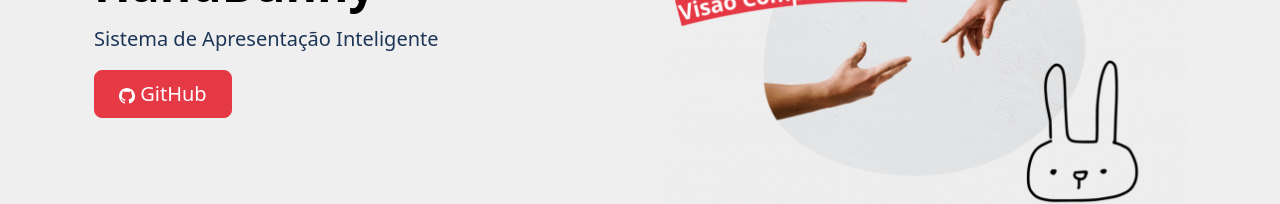
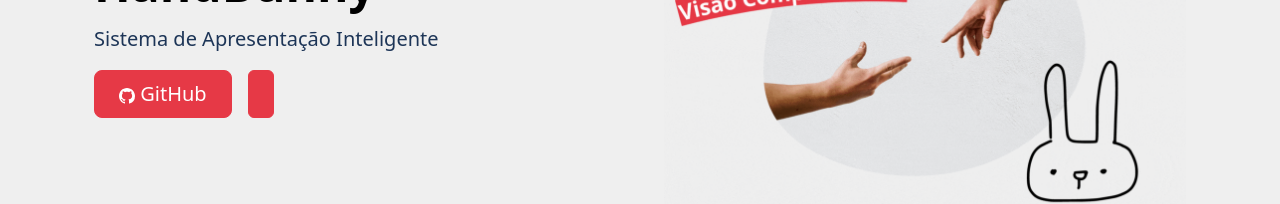
Before and after one commit to handbunny/handbunny.github.io, a website: page index.html in a window 1280 px wide. Shown: the part 315-519 px from the top of the page. Drawn offline with Linux system fonts and the light colour scheme.

Commit message:
Update index.html

```diff
--- a/index.html
+++ b/index.html
@@ -37,6 +37,8 @@
                 <path d="M8 0C3.58 0 0 3.58 0 8c0 3.54 2.29 6.53 5.47 7.59.4.07.55-.17.55-.38 0-.19-.01-.82-.01-1.49-2.01.37-2.53-.49-2.69-.94-.09-.23-.48-.94-.82-1.13-.28-.15-.68-.52-.01-.53.63-.01 1.08.58 1.23.82.72 1.21 1.87.87 2.33.66.07-.52.28-.87.51-1.07-1.78-.2-3.64-.89-3.64-3.95 0-.87.31-1.59.82-2.15-.08-.2-.36-1.02.08-2.12 0 0 .67-.21 2.2.82.64-.18 1.32-.27 2-.27.68 0 1.36.09 2 .27 1.53-1.04 2.2-.82 2.2-.82.44 1.1.16 1.92.08 2.12.51.56.82 1.27.82 2.15 0 3.07-1.87 3.75-3.65 3.95.29.25.54.73.54 1.48 0 1.07-.01 1.93-.01 2.2 0 .21.15.46.55.38A8.012 8.012 0 0 0 16 8c0-4.42-3.58-8-8-8z"/>
               </svg> GitHub
             </button>
+
+            <a class="btn btn-primary" href="https://github.com/handbunny"></a>
           </div>
         </div>
       </div>
```
